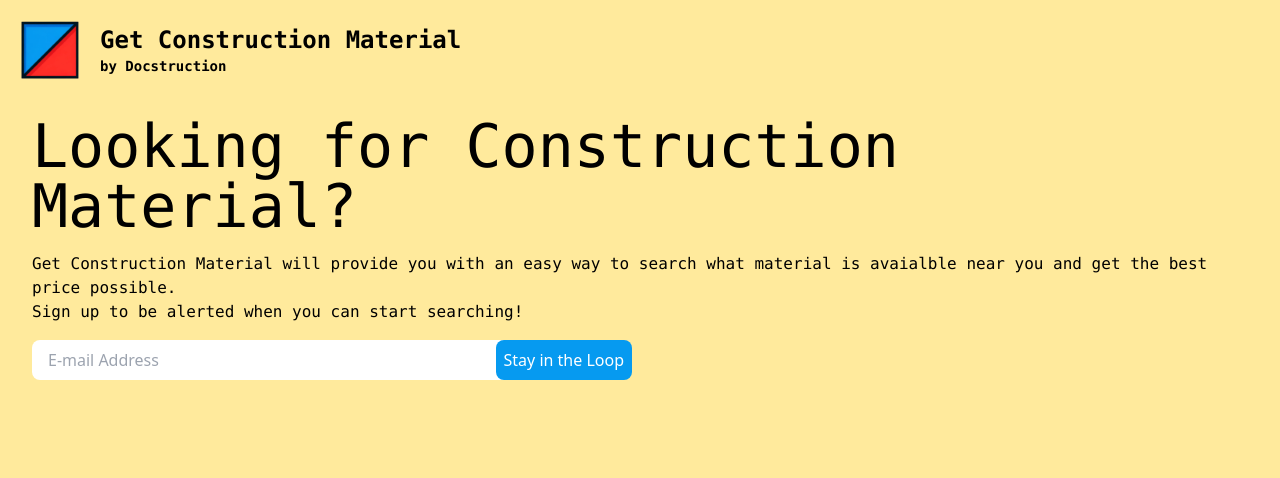
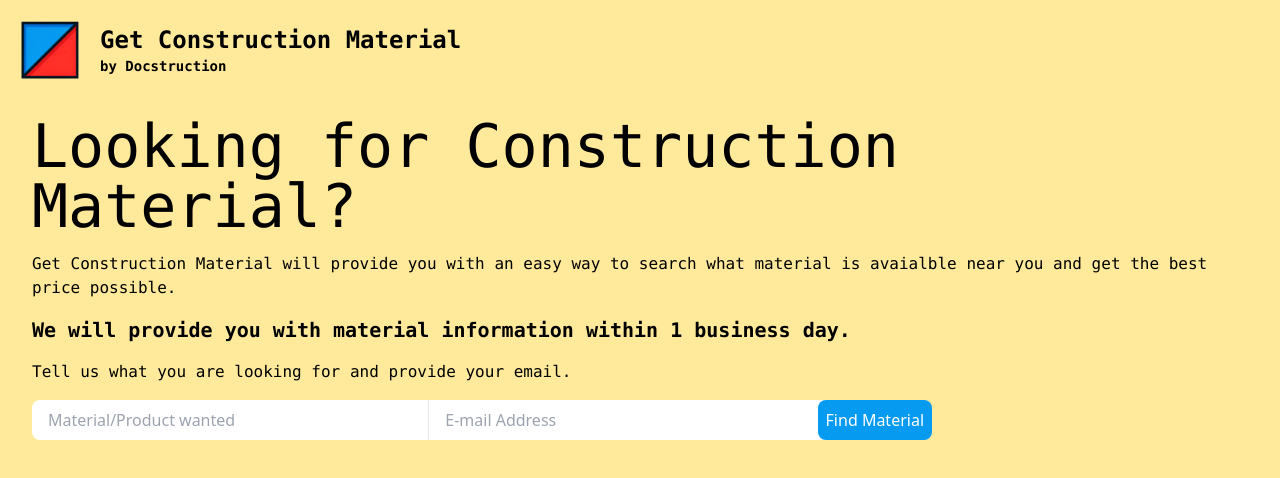
Before and after one commit to harmandubb/GetConstructionMaterial, a Next.js app in the folder Front End/getconstructionmaterial/: page / in a window 1280 px wide. Shown: the top 478 px of the page. Built offline with nearby package versions, Linux system fonts and the light colour scheme.

Commit message:
Converted over to type script and completed the new main page form

```diff
--- a/Front End/getconstructionmaterial/src/app/components/emailSubmission.js
+++ /dev/null
@@ -1,84 +0,0 @@
-'use client'
-
-import React, {useState} from 'react';
-
-
-
-
-function EmailSubmission() {
-  process.env.NODE_TLS_REJECT_UNAUTHORIZED = '0';
-
-  const [formData, setFormData] = useState({email: ''});
-
-  const [messageStatus, setMessageStatus] = useState({
-    errorMessage: '',
-    success: false
-  });
-
-
-  const handleChange = (e) => {
-    console.log("Change is Occuring")
-    setFormData({
-      ...formData,
-      [e.target.name]: e.target.value
-    });
-
-    console.log("formdata:", formData.email)
-  };
-
-  const handleSubmit = async (e) => {
-    e.preventDefault();
-
-
-
-    console.log('Submitting form data:', formData); // Log form data
-    if (formData.email != "") {
-    try {
-      const response = await fetch('https://api.getconstructionmaterial.com/emailForm', { //Change for production
-        method: 'POST',
-        headers: {
-          'Content-Type': 'application/json'
-        },
-        body: JSON.stringify(formData)
-      });
-
-      console.log('Response:', response); // Log response
-      if (response.ok) {
-        const responseBody = await response.json();
-        // console.log('Response Body:', responseBody);
-        setMessageStatus({message: "", success: true})
-        // console.log('Form submitted successfully');
-      } else {
-        console.log("IN error visual handle")
-        setMessageStatus({message:data.error, success:false})
-        console.error('Form submission failed');
-      }
-    } catch (error) {
-      setMessageStatus({message: "Network Error: Please try again shortly", success: false})
-      console.log("Printing Errors:", error.message);
-
-    }
-  }
-};
-
-
-  return (
-    <div className="flex flex-col sm:w-[600px]">
-    <form onSubmit={handleSubmit} className="flex flex-col sm:flex-row">
-        <input type="email" name="email" value={formData.email} onChange={handleChange} placeholder="E-mail Address" className="sm:flex items-stretch flex-grow focus:outline-none block rounded-lg sm:rounded-none sm:rounded-l-lg pl-4 py-2"></input>
-
-        <button type="submit" className="sm:mt-0 sm:w-auto sm:-ml-2 py-2 px-2 rounded-lg font-medium text-white focus:outline-none bg-logo-blue">
-        Stay in the Loop
-        </button>
-
-    </form>
-      {messageStatus.message && <div className="border-2 rounded border-red-700 bg-red-300 py-2 px-2 mt-1">
-        {messageStatus.message}</div>}
-      {messageStatus.success && <div className="border-2 rounded border-green-700 bg-green-300 py-2 px-2 mt-1">
-        Congrats! You have signed up. Stay Tuned!</div>}
-    </div>
-
-  );
-}
-
-export default EmailSubmission;
--- /dev/null
+++ b/Front End/getconstructionmaterial/src/app/components/emailSubmission.tsx
@@ -0,0 +1,79 @@
+'use client'
+
+import React, { useState, ChangeEvent, FormEvent } from 'react';
+
+interface FormData {
+  email: string;
+}
+
+interface MessageStatus {
+  message?: string;
+  success?: boolean;
+}
+
+interface ErrorResponse {
+  error: string;
+}
+
+const EmailSubmissionComponent: React.FC = () => {
+  const [formData, setFormData] = useState<FormData>({email: ''});
+  const [messageStatus, setMessageStatus] = useState<MessageStatus>({});
+
+  const handleChange = (event: ChangeEvent<HTMLInputElement>) => {
+    setFormData({ ...formData, [event.target.name]: event.target.value });
+  };
+
+  const handleSubmit = async (event: FormEvent<HTMLFormElement>) => {
+    process.env.NODE_TLS_REJECT_UNAUTHORIZED = '0'; //Should remove if not testing locally.
+    event.preventDefault();
+
+    if (formData.email != "") {
+      try {
+        const response = await fetch('https://api.getconstructionmaterial.com/emailForm', { //Change for production
+          method: 'POST',
+          headers: {
+            'Content-Type': 'application/json'
+          },
+          body: JSON.stringify(formData)
+        });
+
+        console.log('Response:', response); // Log response
+        if (response.ok) {
+          const responseBody = await response.json();
+          console.log('Response Body:', responseBody);
+          setMessageStatus({message: "", success: true})
+          // console.log('Form submitted successfully');
+        } else {
+          const errorResponse: ErrorResponse = await response.json();
+          setMessageStatus({message:errorResponse.error, success:false})
+          console.error('Form submission failed');
+        }
+      } catch (error :any) {
+        setMessageStatus({message: "Network Error: Please try again shortly", success: false})
+        console.log("Printing Errors:", error.message);
+
+      }
+    }
+  };
+
+  return (
+    <div className="flex flex-col sm:w-[600px]">
+      <form onSubmit={handleSubmit} className="flex flex-col sm:flex-row">
+        <input type="email" name="email" value={formData.email} onChange={handleChange} placeholder="E-mail Address" className="sm:flex items-stretch flex-grow focus:outline-none block rounded-lg sm:rounded-none sm:rounded-l-lg pl-4 py-2"></input>
+
+        <button type="submit" className="sm:mt-0 sm:w-auto sm:-ml-2 py-2 px-2 rounded-lg font-medium text-white focus:outline-none bg-logo-blue">
+          Stay in the Loop
+        </button>
+
+      </form>
+
+      {messageStatus.message && <div className="border-2 rounded border-red-700 bg-red-300 py-2 px-2 mt-1">
+        {messageStatus.message}</div>}
+      {messageStatus.success && <div className="border-2 rounded border-green-700 bg-green-300 py-2 px-2 mt-1">
+        Congrats! You have signed up. Stay Tuned!</div>}
+    </div>
+  );
+
+}
+
+export default EmailSubmissionComponent;
--- /dev/null
+++ b/Front End/getconstructionmaterial/src/app/components/productSubmission.tsx
@@ -0,0 +1,82 @@
+'use client'
+
+import React, { useState, ChangeEvent, FormEvent } from 'react';
+
+interface FormData {
+    material: string;
+    email: string;
+}
+
+interface MessageStatus {
+  message?: string;
+  success?: boolean;
+}
+
+interface ErrorResponse {
+  error: string;
+}
+
+const ProductSubmissionComponent: React.FC = () => {
+  const [formData, setFormData] = useState<FormData>({email: '', material: ''});
+  const [messageStatus, setMessageStatus] = useState<MessageStatus>({});
+
+  const handleChange = (event: ChangeEvent<HTMLInputElement>) => {
+    setFormData({ ...formData, [event.target.name]: event.target.value });
+  };
+
+  const handleSubmit = async (event: FormEvent<HTMLFormElement>) => {
+    process.env.NODE_TLS_REJECT_UNAUTHORIZED = '0'; //Should remove if not testing locally.
+    event.preventDefault();
+
+    if (formData.email != "") {
+      try {
+        const response = await fetch('https://api.getconstructionmaterial.com/emailForm', { //Change for production
+          method: 'POST',
+          headers: {
+            'Content-Type': 'application/json'
+          },
+          body: JSON.stringify(formData)
+        });
+
+        console.log('Response:', response); // Log response
+        if (response.ok) {
+          const responseBody = await response.json();
+          console.log('Response Body:', responseBody);
+          setMessageStatus({message: "", success: true})
+          // console.log('Form submitted successfully');
+        } else {
+          const errorResponse: ErrorResponse = await response.json();
+          setMessageStatus({message:errorResponse.error, success:false})
+          console.error('Form submission failed');
+        }
+      } catch (error :any) {
+        setMessageStatus({message: "Network Error: Please try again shortly", success: false})
+        console.log("Printing Errors:", error.message);
+
+      }
+    }
+  };
+
+  return (
+    <div className="flex flex-col sm:w-[900px]">
+      <form onSubmit={handleSubmit} className="flex flex-col sm:flex-row">
+      <input type="search" name="material" value={formData.material} onChange={handleChange} placeholder="Material/Product wanted" className="sm:flex items-stretch flex-grow sm:border-r border-b-2 sm:border-b-0 focus:outline-none block rounded-lg sm:rounded-none sm:rounded-l-lg pl-4 py-2"></input>
+        <input type="email" name="email" value={formData.email} onChange={handleChange} placeholder="E-mail Address" className="sm:flex items-stretch flex-grow focus:outline-none rounded-lg sm:rounded-none block pl-4 py-2"></input>
+
+
+        <button type="submit" className="sm:mt-0 sm:w-auto sm:-ml-2 py-2 px-2 rounded-lg font-medium text-white focus:outline-none bg-logo-blue">
+            Find Material
+        </button>
+
+      </form>
+
+      {messageStatus.message && <div className="border-2 rounded border-red-700 bg-red-300 py-2 px-2 mt-1">
+        {messageStatus.message}</div>}
+      {messageStatus.success && <div className="border-2 rounded border-green-700 bg-green-300 py-2 px-2 mt-1">
+        Congrats! You have signed up. Stay Tuned!</div>}
+    </div>
+  );
+
+}
+
+export default ProductSubmissionComponent;
--- a/Front End/getconstructionmaterial/src/app/page.js
+++ b/Front End/getconstructionmaterial/src/app/page.js
@@ -1,7 +1,7 @@
 import Image from 'next/image'
 
 import NavBar from './components/nav'
-import EmailSubmission from './components/emailSubmission'
+import ProductSubmissionComponent from './components/productSubmission'
 
 export default function LandingPage() {
   return (
@@ -15,11 +15,13 @@ export default function LandingPage() {
         <div className="">
           <div className="font-mono">
             <h1 className="text-5xl sm:text-6xl pb-4">Looking for Construction Material?</h1>
-            <p className="">Get Construction Material will provide you with an easy way to search what material is avaialble near you and get the best price possible.</p>
-            <p className="pb-4 sm:pt-0 pt-4">Sign up to be alerted when you can start searching!</p>
+            <p className="pb-4">Get Construction Material will provide you with an easy way to search what material is avaialble near you and get the best price possible.</p>
+
+            <h2 className="pb-4 sm:pt-0 font-bold sm:text-xl">We will provide you with material information within 1 business day.</h2>
+            <p className="sm:pt-0 pb-4">Tell us what you are looking for and provide your email.</p>
           </div>
 
-          <EmailSubmission />
+          <ProductSubmissionComponent />
 
         </div>
 
```
Also changed, not shown: Front End/getconstructionmaterial/jsconfig.json (deleted, +0 -7 lines), Front End/getconstructionmaterial/package.json (+6 -1 lines), Front End/getconstructionmaterial/tsconfig.json (added, +42 -0 lines), Front End/getconstructionmaterial/src/app/components/nav.tsx (renamed from Front End/getconstructionmaterial/src/app/components/nav.js), 1 other file (tests, documents, lock files or other folders).
